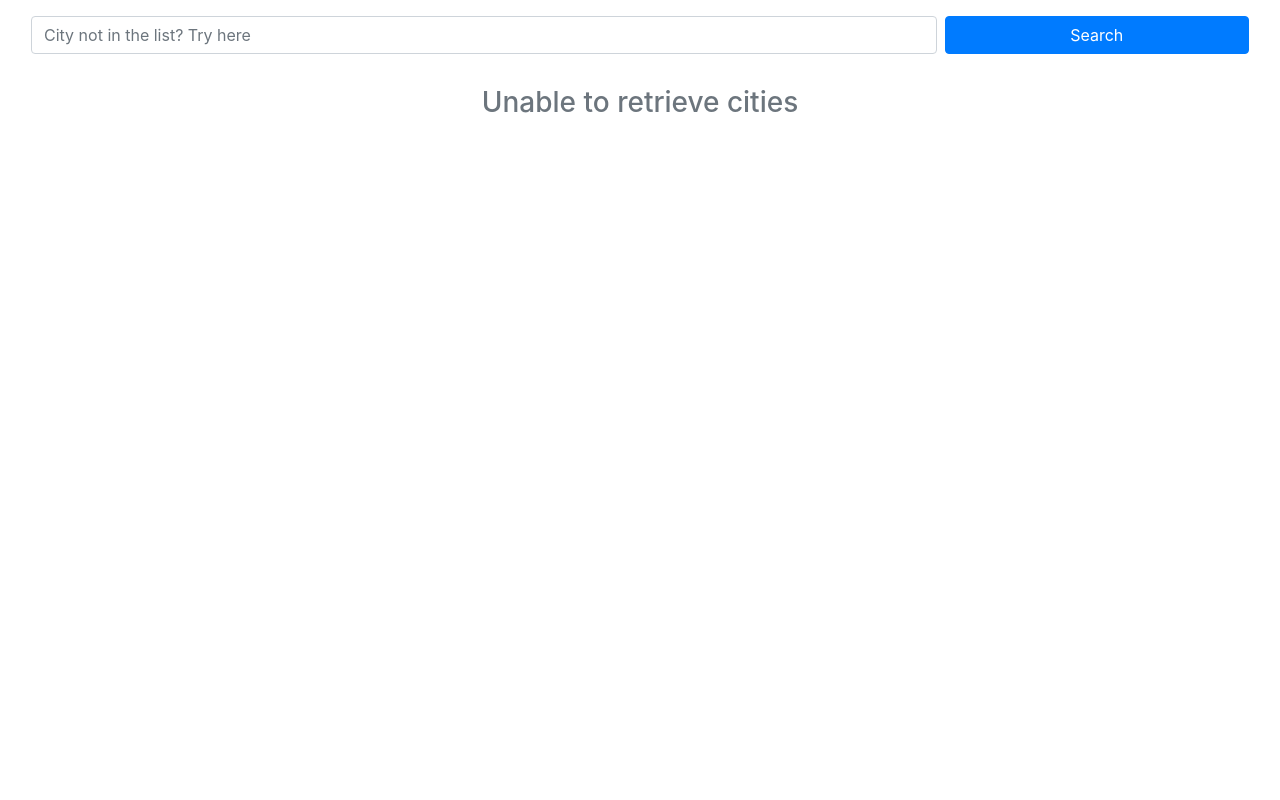
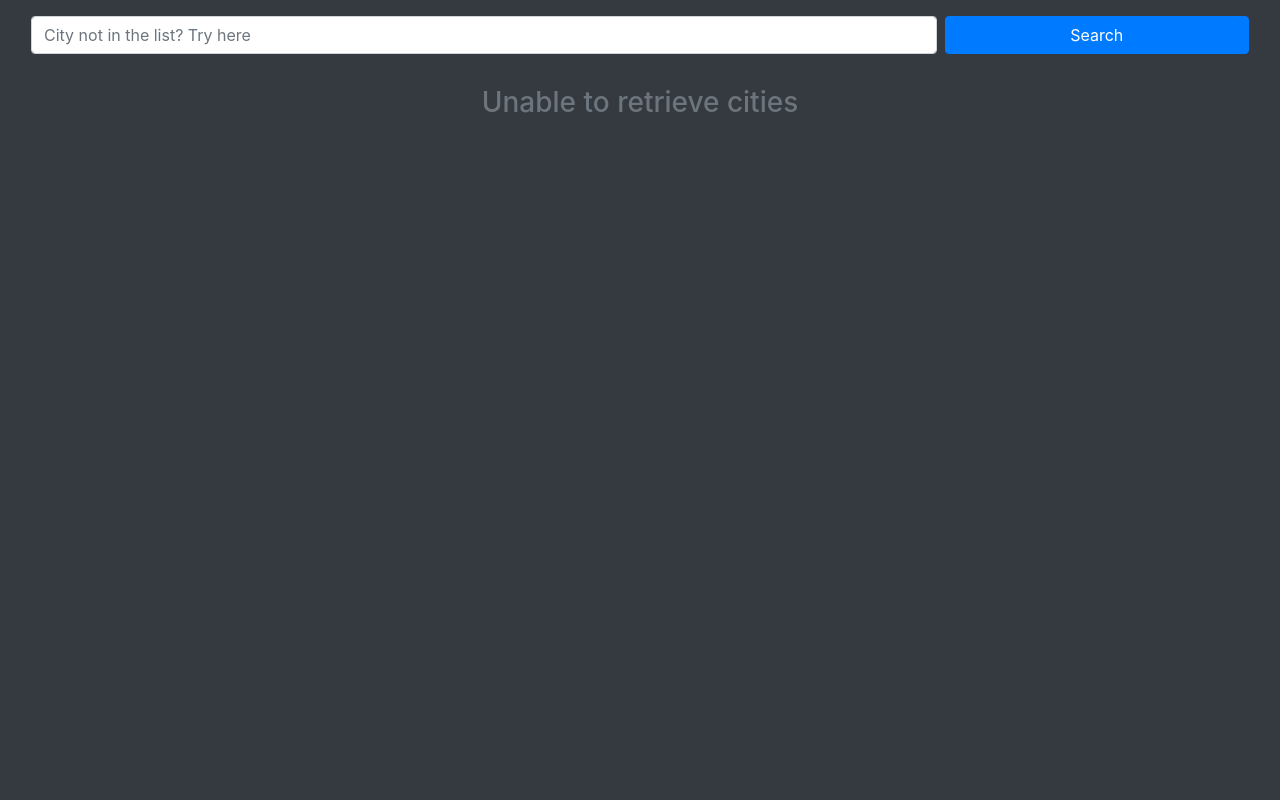
Before and after one commit to francethyst24/takehome, a Django app: page / in a window 1280 px wide. Run offline with Django 4.2, Linux system fonts and the light colour scheme; data that the repository does not hold is empty; some libraries are stand-ins or nearby versions.

Commit message:
Dark Theme

```diff
--- a/weather/templates/weather/index.html
+++ b/weather/templates/weather/index.html
@@ -24,7 +24,7 @@
 </head>
 
 
-<body class="container-fluid h-100">
+<body class="container-fluid h-100 bg-dark">
     <div class="row h-100">
         {% if weather_data %}
         <div class="col-5 bg-info p-3 h-100">
@@ -64,7 +64,7 @@
 
 
         <div class="col-{% if weather_data %}7{% else %}12{% endif %} h-100" id="coolumn">
-            <div class="row mx-0 p-3 sticky-top bg-white">
+            <div class="row mx-0 p-3 sticky-top bg-dark">
                 <form method="GET" class="w-100" autocomplete="off">
                     <div class="form-row w-100 m-0">
                         <div class="col-9 p-0 pr-2">
@@ -86,7 +86,7 @@
                     {% for city in city_data %}
                     <div class="col-4 px-0">
                         <button type="submit" name="{{ ui_txt.param_city }}" value="{{ city }}"
-                            class="btn btn-light btn-sm btn-block rounded-0 text-left text-truncate">
+                            class="btn btn-secondary btn-block rounded-0 text-left text-truncate">
                             {{ city }}
                         </button>
                     </div>
```
